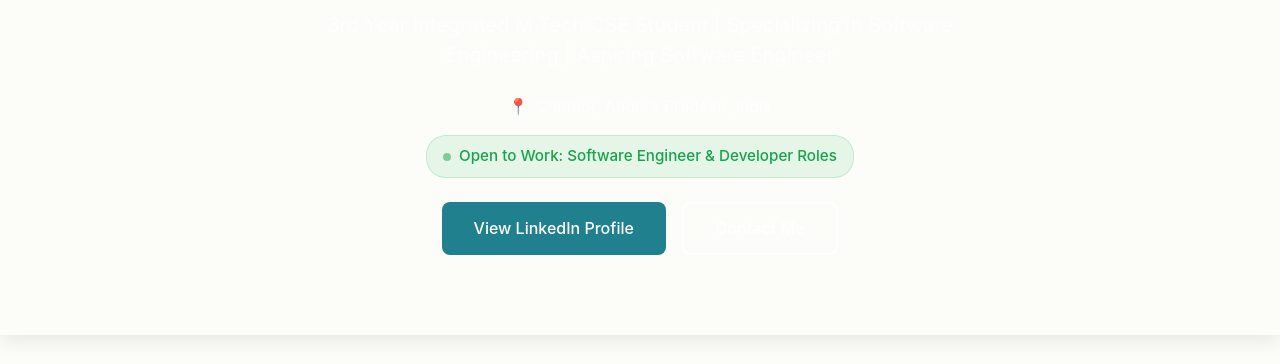
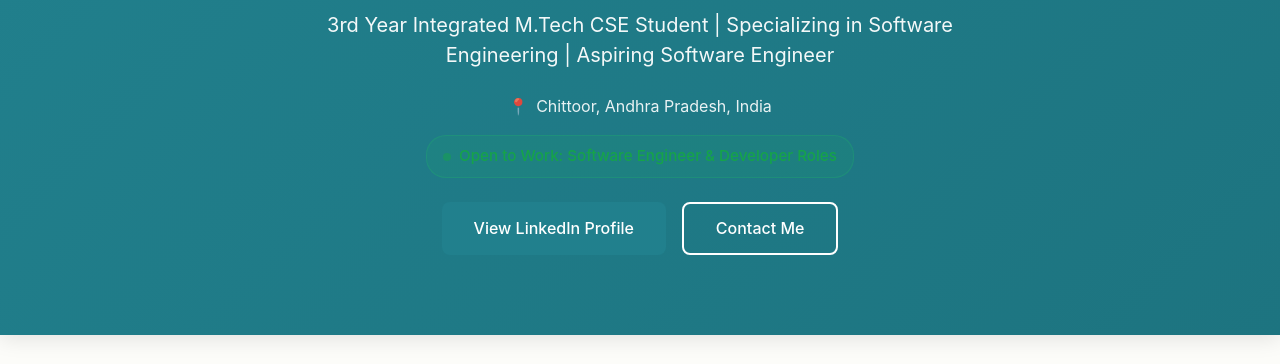
Before and after one commit to akbarali2k6/akbarali2k6.github.io, a plain HTML site: page index.html in a window 1280 px wide. Shown: the part 163-527 px from the top of the page. Drawn offline with Linux system fonts and the light colour scheme; a web font is replaced by a local one.

Commit message:
Update index.html

```diff
--- a/index.html
+++ b/index.html
@@ -70,7 +70,7 @@
         }
 
         .header {
-            background: linear-gradient(135deg, var(--color-primary) 0%, var(#2563eb) 100%);
+            background: linear-gradient(135deg, var(--color-primary) 0%, var(--color-teal-600) 100%);
             color: var(--color-white);
             padding: 80px 20px;
             text-align: center;
```
